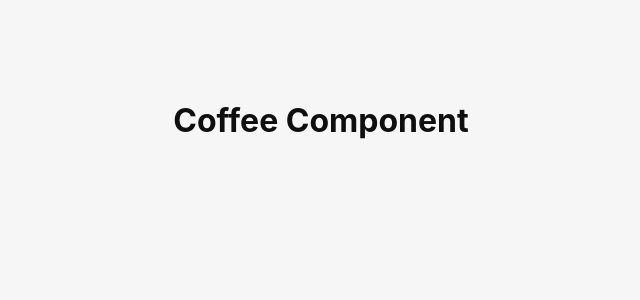
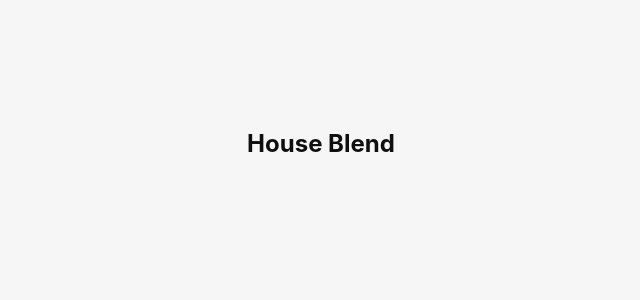
Before and after one commit to MaxxBahr/korneer, a React (Vite) app: page / in a window 1280 px wide. Shown: the top 300 px of the page, without its empty margins (319-959 px from the left). Built offline with nearby package versions, Linux system fonts and the light colour scheme.

Commit message:
added detailview to frontend

```diff
--- a/src/Coffee.tsx
+++ b/src/Coffee.tsx
@@ -1,3 +1,6 @@
 export default function Coffee() {
-    return <h1>Coffee Component</h1>;
+    return <div>
+        <div><img src="" alt="" /></div>
+        <div><h2>House Blend</h2></div>
+    </div>;
 }
```
Also changed, not shown: src/DetailView.tsx (added).
